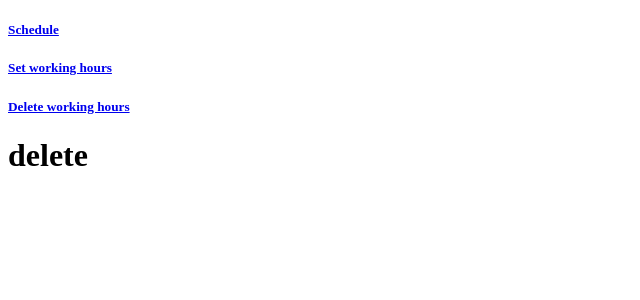
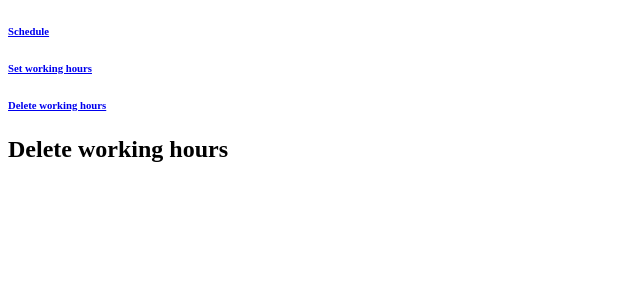
Before and after one commit to IlyaMak/doctor-appointment, a Symfony app: template templates/doctor/delete_working_hours.html.twig in a window 1280 px wide. Shown: the top 300 px of the page, without its empty margins (0-640 px from the left). Run offline with Twig, Linux system fonts and the light colour scheme; the template is opened without the code that fills it, so the values that code supplies are empty; some libraries are stand-ins or nearby versions.

Commit message:
Add page names on the page content

```diff
--- a/src/Form/ScheduleSlotGenerationFormType.php
+++ b/src/Form/ScheduleSlotGenerationFormType.php
@@ -226,7 +226,7 @@ class ScheduleSlotGenerationFormType extends AbstractType
     public function configureOptions(OptionsResolver $resolver): void
     {
         $resolver->setDefaults([
-            'attr' => ['class' => 'mt-5 mx-2'],
+            'attr' => ['class' => 'mt-4 mx-2'],
         ]);
     }
 }
--- a/templates/common/doctor_menu.html.twig
+++ b/templates/common/doctor_menu.html.twig
@@ -3,19 +3,19 @@
         <div class="col-sm-4">
             <a class="link-underline link-underline-opacity-0 link-underline-opacity-50-hover"
                 href="{{ path('schedule') }}">
-                <h5>Schedule</h5>
+                <h6>Schedule</h6>
             </a>
         </div>
         <div class="col-sm-4">
             <a class="link-underline link-underline-opacity-0 link-underline-opacity-50-hover"
                 href="{{ path('set_working_hours_form') }}">
-                <h5>Set working hours</h5>
+                <h6>Set working hours</h6>
             </a>
         </div>
         <div class="col-sm-4">
             <a class="link-underline link-underline-opacity-0 link-underline-opacity-50-hover"
                 href="{{ path('delete_working_hours') }}">
-                <h5>Delete working hours</h5>
+                <h6>Delete working hours</h6>
             </a>
         </div>
     </div>
--- a/templates/doctor/delete_working_hours.html.twig
+++ b/templates/doctor/delete_working_hours.html.twig
@@ -1,5 +1,7 @@
 {% extends 'doctor/base.html.twig' %}
 {% block title %}Delete Working Hours | Doctor Appointment{% endblock %}
 {% block content %}
-    <h1>delete</h1>
+    <div class="text-center mt-4">
+        <h2>Delete working hours</h2>
+    </div>
 {% endblock %}
--- a/templates/doctor/schedule.html.twig
+++ b/templates/doctor/schedule.html.twig
@@ -1,5 +1,7 @@
 {% extends 'doctor/base.html.twig' %}
 {% block title %}Schedule | Doctor Appointment{% endblock %}
 {% block content %}
-    <h1>schedule</h1>
+    <div class="text-center mt-4">
+        <h2>Schedule</h2>
+    </div>
 {% endblock %}
```
Also changed, not shown: templates/doctor/set_working_hours_form.html.twig (+6 -3 lines).
